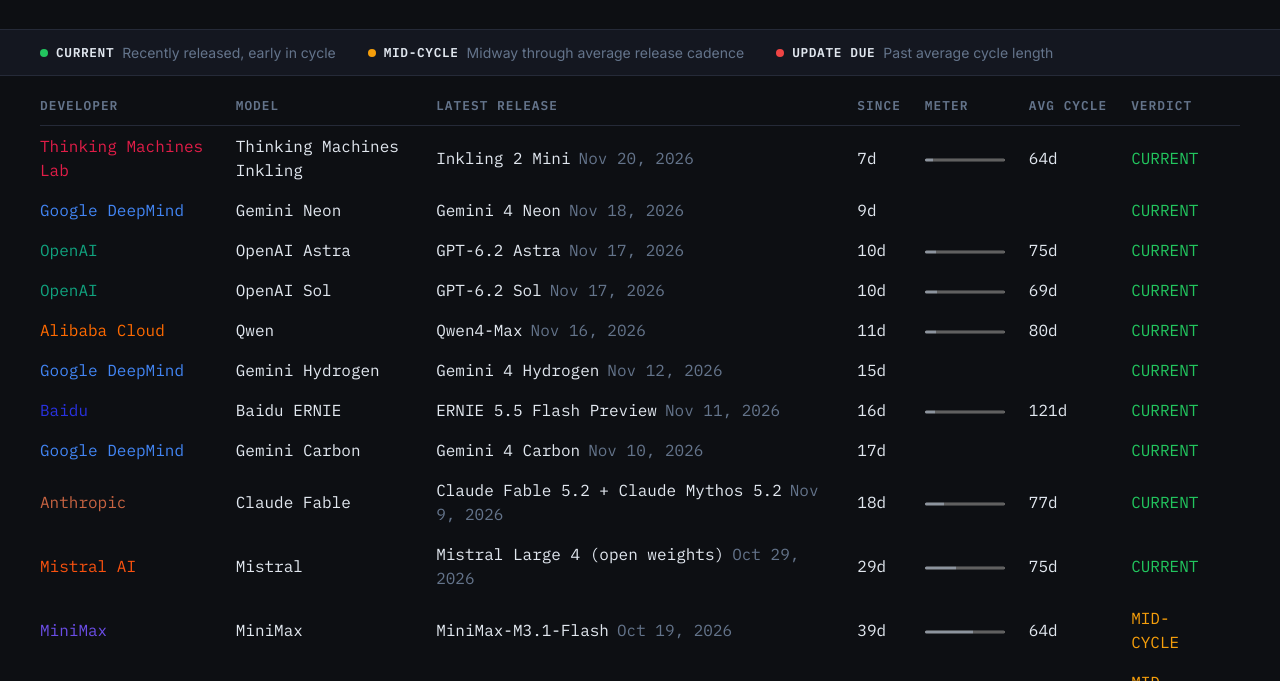
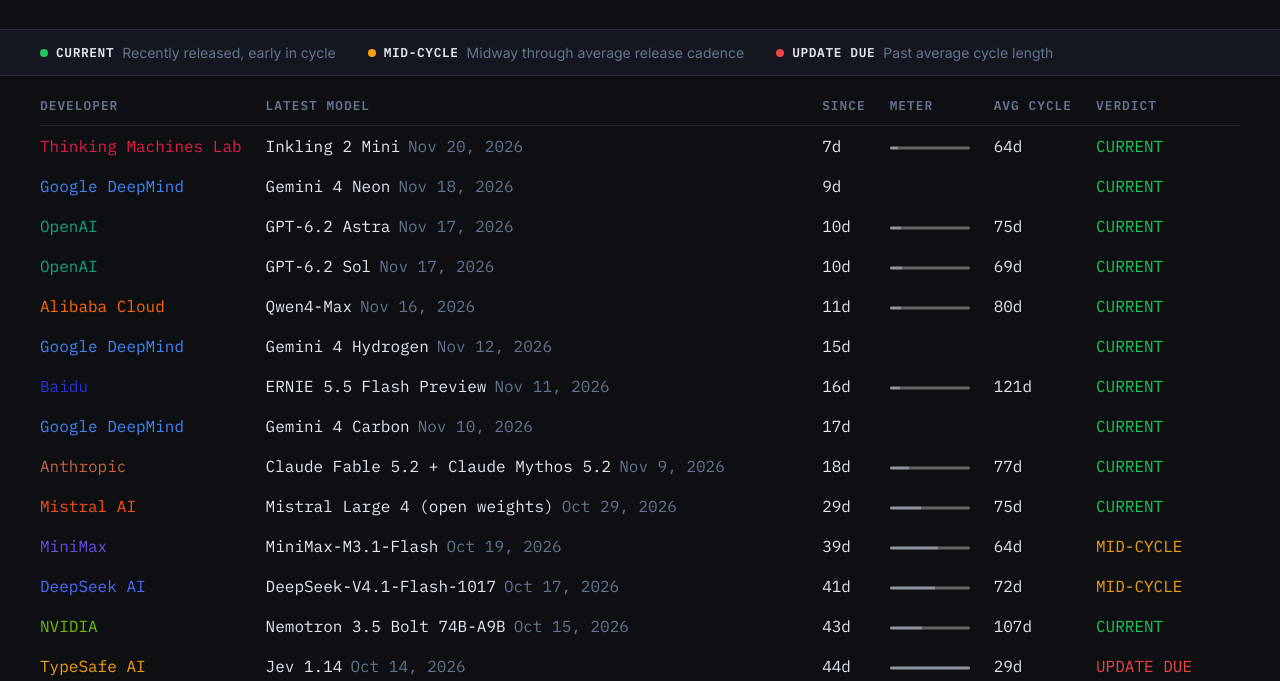
Before and after one commit to chadluo/model-watch, a plain HTML site: page index.html in a window 1280 px wide. Shown: the part 98-779 px from the top of the page. Drawn offline with Linux system fonts and the light colour scheme.

Commit message:
Merge Model and Latest Release columns; widen Developer and Verdict; set color-scheme dark
Co-Authored-By: Claude Sonnet 5.5 <noreply@anthropic.com>

```diff
--- a/app.js
+++ b/app.js
@@ -32,7 +32,6 @@ function renderTable(items) {
     return `
 <tr data-tier="${model.tier}">
   <td style="color:${model.labColor}">${model.lab}</td>
-  <td>${model.name}</td>
   <td><span class="td-version">${m.latestRelease.version}</span><span class="td-date">${fmtDate(m.latestRelease.date)}</span></td>
   <td>${Math.round(m.daysSinceLast)}d</td>
   <td>${barVal !== null ? `<progress value="${barVal}" max="1"></progress>` : ''}</td>
@@ -49,8 +48,7 @@ function renderTable(items) {
     <thead>
       <tr>
         <th>Developer</th>
-        <th>Model</th>
-        <th>Latest Release</th>
+        <th>Latest Model</th>
         <th>Since</th>
         <th>Meter</th>
         <th>Avg Cycle</th>
--- a/style.css
+++ b/style.css
@@ -3,6 +3,7 @@
 *, *::before, *::after { box-sizing: border-box; margin: 0; padding: 0; }
 
 :root {
+  color-scheme: dark;
   --bg: #0d0f13;
   --bg2: #141720;
   --bg3: #1c2030;
@@ -120,6 +121,9 @@ header {
   color: var(--text);
   vertical-align: middle;
 }
+.models-table tbody td:first-child,
+.models-table tbody td:last-child { white-space: nowrap; }
+.models-table th:last-child, .models-table td:last-child { min-width: 9rem; }
 .models-table tbody tr:hover td { background: var(--bg2); }
 .td-version { margin-right: 0.5rem; }
 .td-date { color: var(--text-muted); }
```
